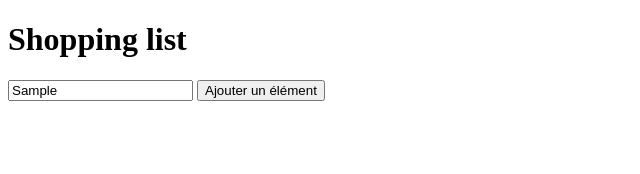
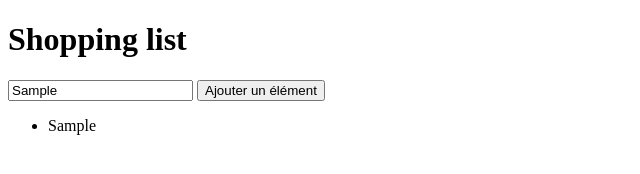
Before and after one commit to RomainDesson/shopping-list-vanilla-js, a plain HTML site: page index.html in a window 1280 px wide. Both pictures are taken after typing "Sample" into the empty fields and a click on the button "Ajouter un élément". Shown: the full height of the page, 0-640 px from the left. Drawn offline with Linux system fonts and the light colour scheme.

Commit message:
add the basic logic of add product to the list

```diff
--- a/index.html
+++ b/index.html
@@ -9,6 +9,7 @@
         <h1>Shopping list</h1>
         <input class="product-input"type="text">
         <button class="add-button">Ajouter un élément</button>
+        <ul class="shopping-list"></ul>
         <script src="scripts/addProduct.js"></script>
     </body>
 </html>
--- a/scripts/addProduct.js
+++ b/scripts/addProduct.js
@@ -1,8 +1,9 @@
 const addButton = document.querySelector(".add-button")
 const productInput = document.querySelector(".product-input")
+const ul = document.querySelector(".shopping-list")
 
-const shoppingList = []
-
-addButton.addEventListener('click', (e) => {
-    shoppingList.push(productInput.value)
+addButton.addEventListener('click', () => {
+    const li = document.createElement("li")
+    ul.appendChild(li)
+    li.appendChild(document.createTextNode(productInput.value))
 })
```
